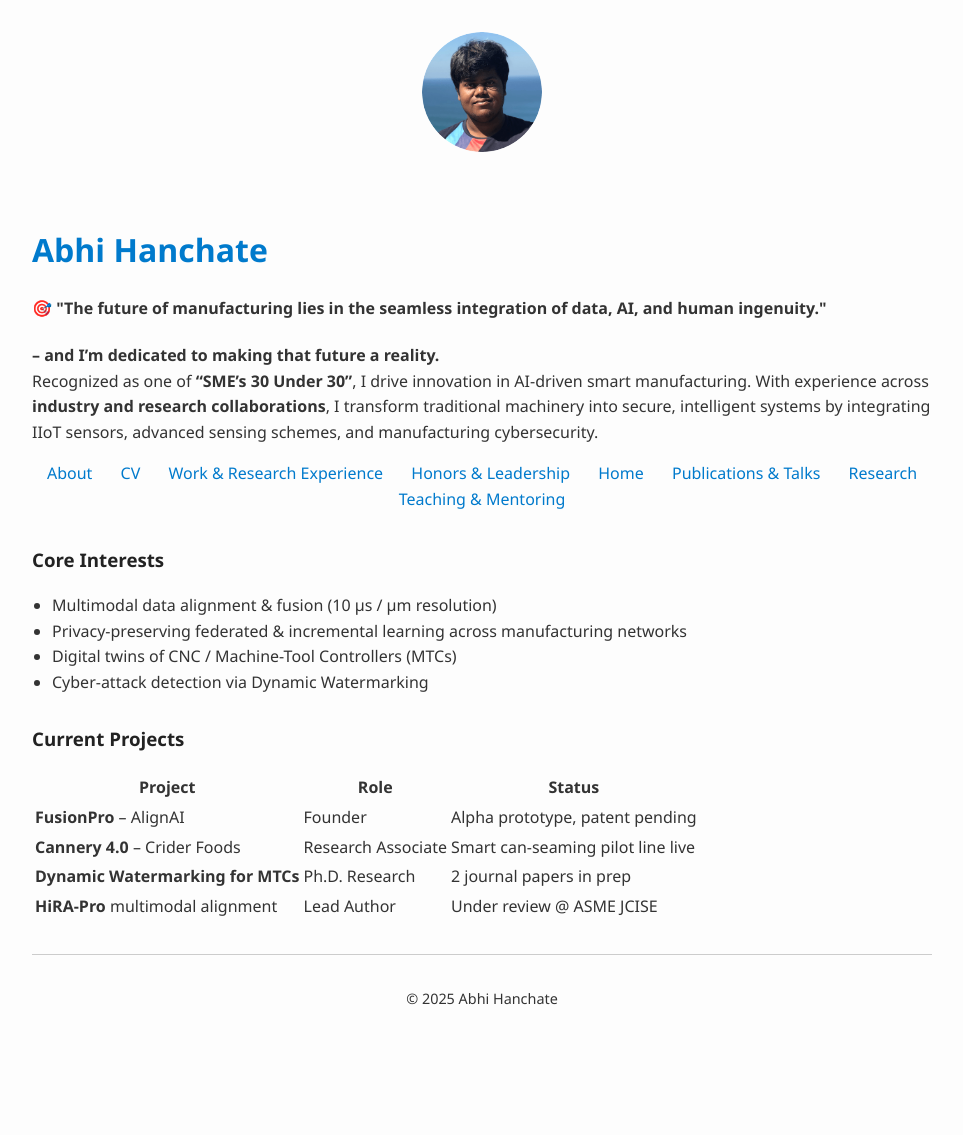
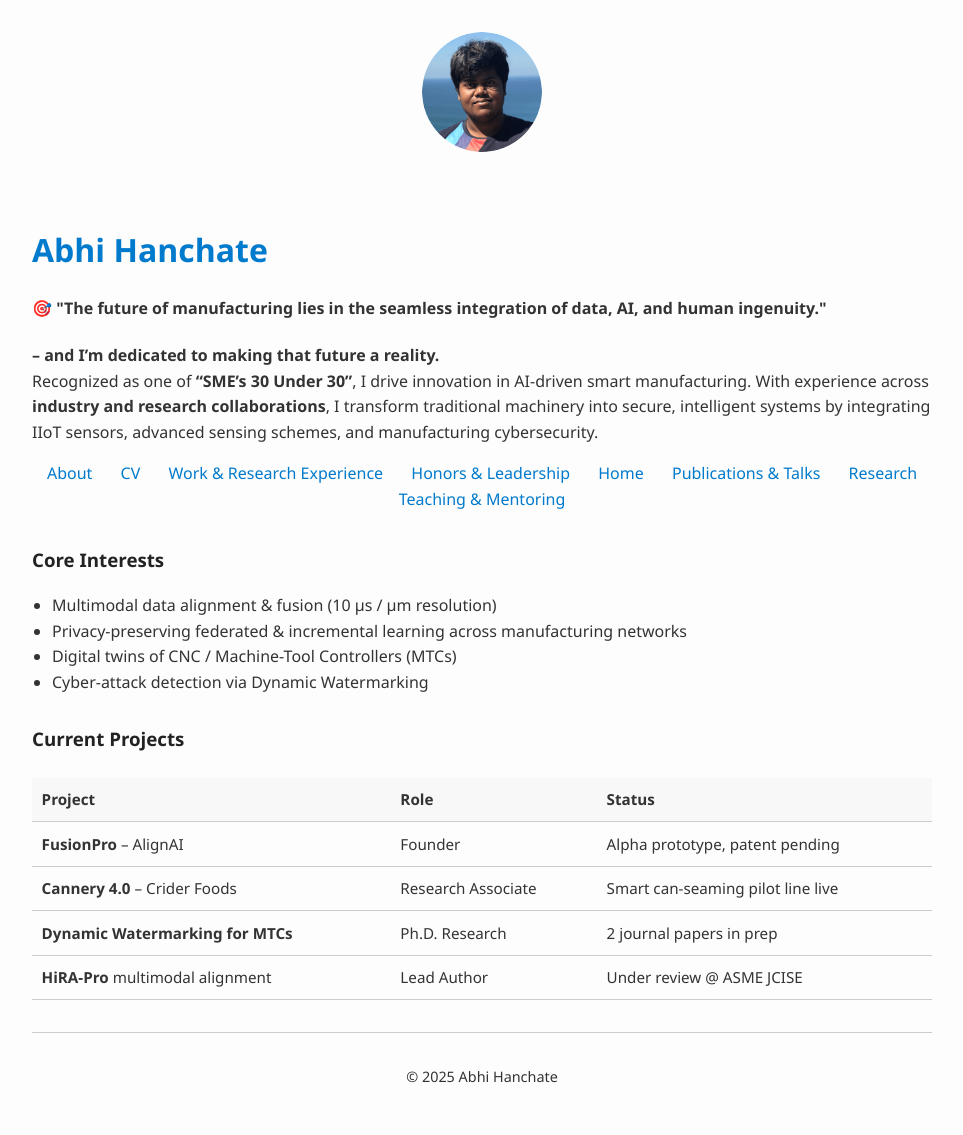
Before and after one commit to abhishekhanchate/abhishekhanchate.github.io, a Jekyll site: the page built from research.md, in a window 1280 px wide. Shown: the whole page, without its empty margins (158-1121 px from the left). Built offline with Jekyll 4.4.1, drawn with Linux system fonts in a browser that asks for light colours; before the commit the page ends 1057 px from its top, so only the background shows below that.

Commit message:
Update custom.css

```diff
--- a/assets/css/custom.css
+++ b/assets/css/custom.css
@@ -112,3 +112,22 @@ nav a {
 .social-icons svg:hover {
   fill: #005fa3;
 }
+
+table {
+  width: 100%;
+  border-collapse: collapse;
+  margin: 1.5rem 0;
+  font-size: 0.95rem;
+}
+
+table th, table td {
+  padding: 0.6rem;
+  border-bottom: 1px solid #ccc;
+  text-align: left;
+  vertical-align: top;
+}
+
+table th {
+  background-color: #f8f8f8;
+  font-weight: bold;
+}
```
